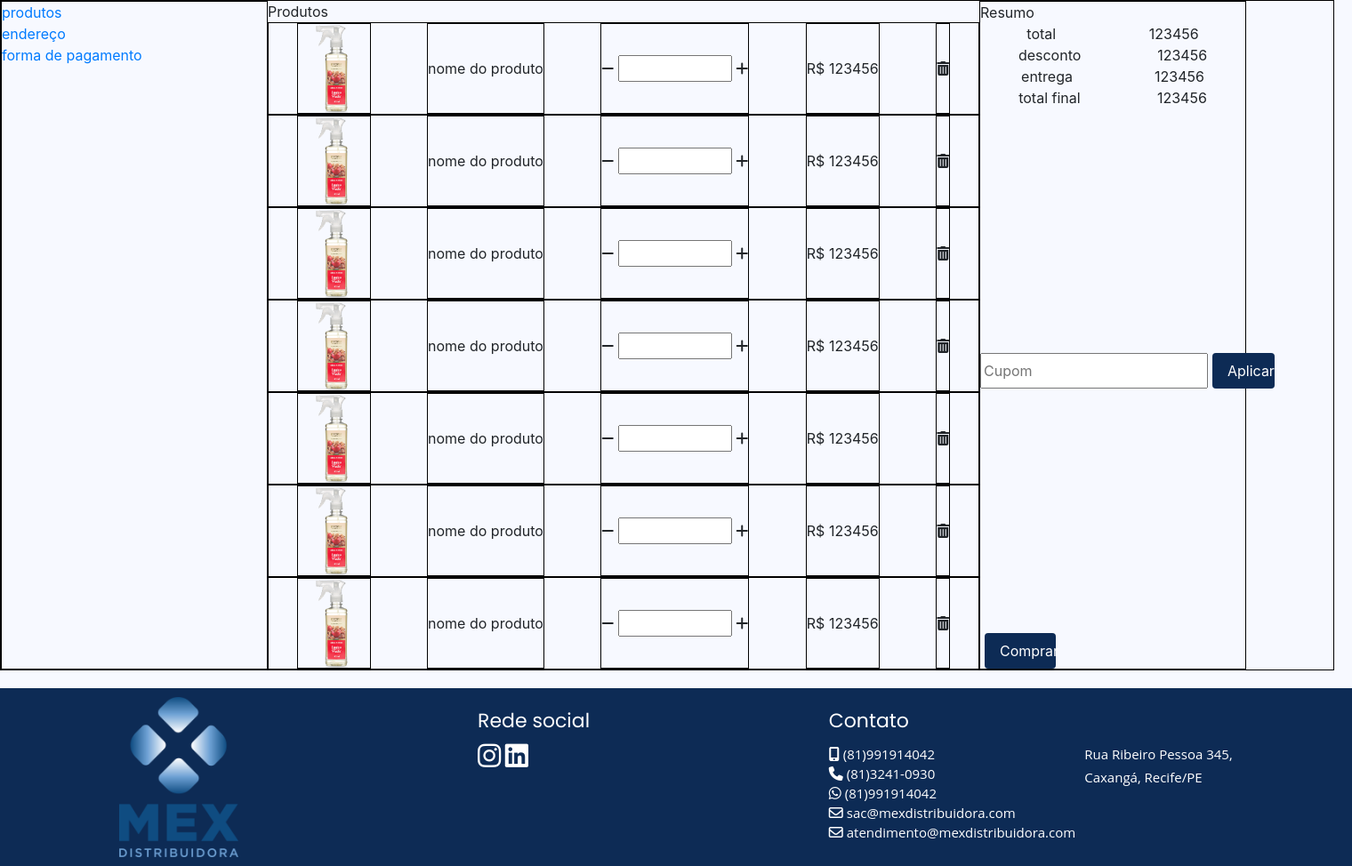
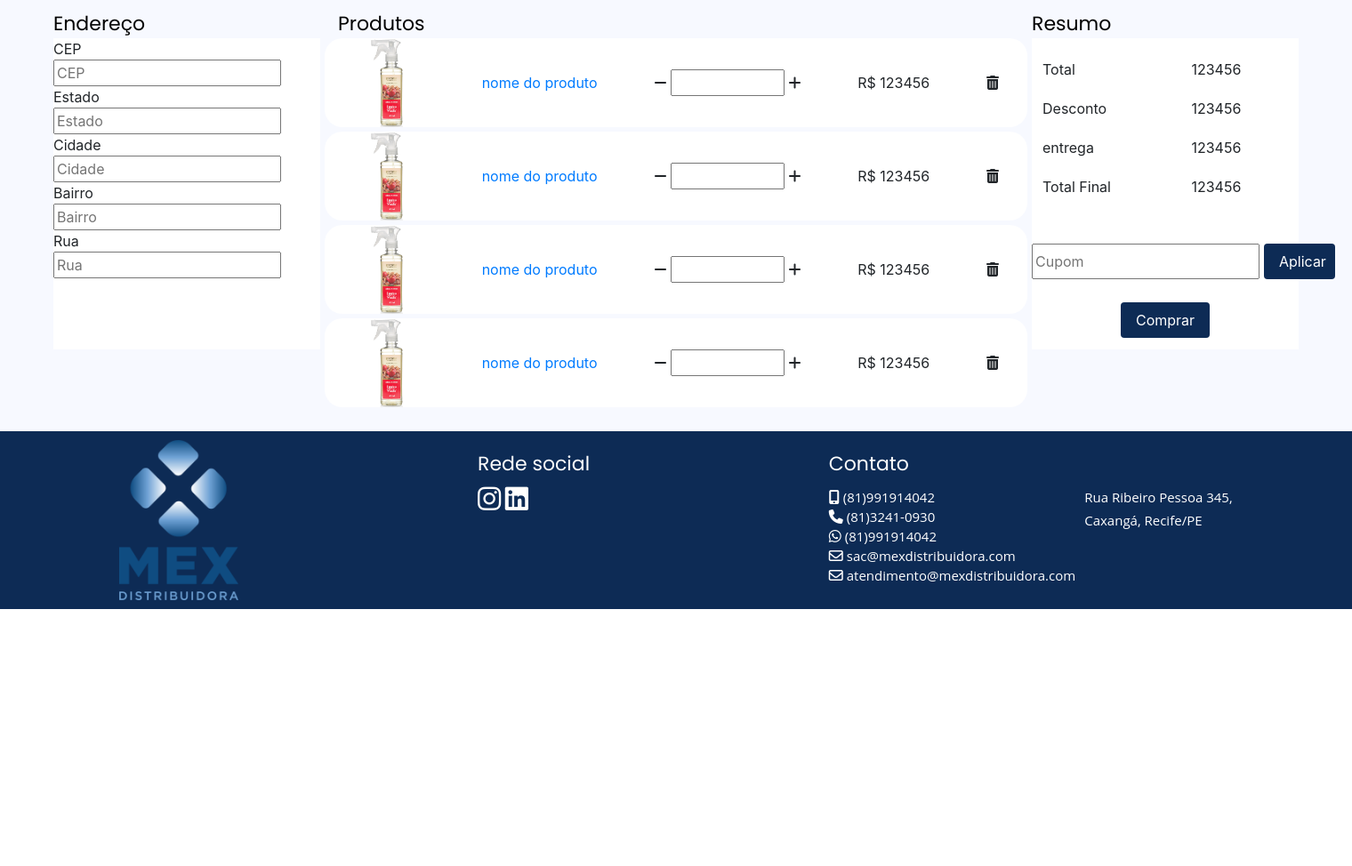
Before and after one commit to wilsoncampos465/site-mex, a PHP site: page /carrinho.php in a window 1520 px wide. Shown: the part 115-1089 px from the top of the page at 89% size. After the commit the page ends 800 px from the top, so only its background shows below. Run offline with PHP 8.4, Linux system fonts and the light colour scheme.

Commit message:
atualização 13/7

```diff
--- a/site mex/carrinho.php
+++ b/site mex/carrinho.php
@@ -2,7 +2,7 @@
 <head>
 	<title>Carrinho</title>
 	<meta charset="utf-8" name="viewport" content="width=device-width, initial-scale=1.0">
-	<link rel = "icon" href = "imagens/iconeAba.png"/>
+	<link rel = "icon" href = "imagens/icone-aba.png"/>
 	<link rel = "stylesheet" href = "bootstrap.css">
 	<link rel = "stylesheet" href = "estilo.css">
 	<link rel="stylesheet" href="https://cdnjs.cloudflare.com/ajax/libs/font-awesome/6.4.0/css/all.min.css" integrity="sha512-iecdLmaskl7CVkqkXNQ/ZH/XLlvWZOJyj7Yy7tcenmpD1ypASozpmT/E0iPtmFIB46ZmdtAc9eNBvH0H/ZpiBw==" crossorigin="anonymous" referrerpolicy="no-referrer" />
@@ -13,36 +13,46 @@
 	<!-- barra de navegação -->
 	<?php require "nav-bar.php" ?>
 	<!-- conteudo do carrinho -->
-	<div class="carrinho d-flex div-teste">
+	<div class="carrinho d-flex  justify-content-center">
 		<!-- etapa de compra (nav-bar horizontal) -->
-		<div class="div-teste div-etapa">
-			<a href="">
-				produtos
-			</a>
+		<div class="d-flex flex-column">
+			<span class="titulo">Endereço</span>
+			<div class=" div-resumo">
+				<span>CEP</span>
 				<br>
-			<a href="">
-				endereço
-			</a>
+				<input id="" required type="" name="" placeholder="CEP" class="">
 				<br>
-			<a href="">
-				forma de pagamento
-			</a>
+				<span>Estado</span>
+				<br>
+				<input id="" required type="" name="" placeholder="Estado" class="">
+				<br>
+				<span>Cidade</span>
+				<br>
+				<input id="" required type="" name="" placeholder="Cidade" class="">
+				<br>
+				<span>Bairro</span>
+				<br>
+				<input id="" required type="" name="" placeholder="Bairro" class="">
+				<br>
+				<span>Rua</span>
+				<br>
+				<input id="" required type="" name="" placeholder="Rua" class="">
 			</div>
-
+		</div>
 		<!-- itens -->
-		<div class="coluna-itens-carrinho d-flex flex-column">
-			<span>Produtos</span>
-			<div class="d-flex justify-content-around div-teste">
+		<div class="coluna-itens d-flex flex-column">
+			<span class="titulo" style="margin-left: 20px;">Produtos</span>
+			<div class="d-flex justify-content-around  linha-carrinho">
 				<!-- imagem -->
-				<div class="div-teste item-carrinho">
+				<div class=" item-carrinho">
 					<img style="height: 100px;" src="imagens/produtos/img1.png">
 				</div>
 				<!-- nome -->
-				<div class="div-teste item-carrinho">
-					<span>nome do produto</span>
+				<div class=" item-carrinho">
+					<a href="">nome do produto</a>
 				</div>
 				<!-- quantidade -->
-				<div class="div-teste item-carrinho">
+				<div class=" item-carrinho">
 					<div>
 						<i class="fa-solid fa-minus"></i>
 						<input type = "number" name = "quantidade" min = "0" max = "500000">
@@ -50,25 +60,25 @@
 					</div>
 				</div>
 				<!-- preço -->
-				<div class="div-teste item-carrinho">
+				<div class=" item-carrinho">
 					<span> R$ 123456</span>
 				</div>
 				<!-- excluir -->
-				<div class="div-teste item-carrinho">
+				<div class=" item-carrinho">
 					<i class="fa-solid fa-trash-can"></i>
 				</div>
 			</div>
-			<div class="d-flex justify-content-around div-teste">
+			<div class="d-flex justify-content-around  linha-carrinho">
 				<!-- imagem -->
-				<div class="div-teste item-carrinho">
+				<div class=" item-carrinho">
 					<img style="height: 100px;" src="imagens/produtos/img1.png">
 				</div>
 				<!-- nome -->
-				<div class="div-teste item-carrinho">
-					<span>nome do produto</span>
+				<div class=" item-carrinho">
+					<a href="">nome do produto</a>
 				</div>
 				<!-- quantidade -->
-				<div class="div-teste item-carrinho">
+				<div class=" item-carrinho">
 					<div>
 						<i class="fa-solid fa-minus"></i>
 						<input type = "number" name = "quantidade" min = "0" max = "500000">
@@ -76,25 +86,25 @@
 					</div>
 				</div>
 				<!-- preço -->
-				<div class="div-teste item-carrinho">
+				<div class=" item-carrinho">
 					<span> R$ 123456</span>
 				</div>
 				<!-- excluir -->
-				<div class="div-teste item-carrinho">
+				<div class=" item-carrinho">
 					<i class="fa-solid fa-trash-can"></i>
 				</div>
 			</div>
-			<div class="d-flex justify-content-around div-teste">
+			<div class="d-flex justify-content-around  linha-carrinho">
 				<!-- imagem -->
-				<div class="div-teste item-carrinho">
+				<div class=" item-carrinho">
 					<img style="height: 100px;" src="imagens/produtos/img1.png">
 				</div>
 				<!-- nome -->
-				<div class="div-teste item-carrinho">
-					<span>nome do produto</span>
+				<div class=" item-carrinho">
+					<a href="">nome do produto</a>
 				</div>
 				<!-- quantidade -->
-				<div class="div-teste item-carrinho">
+				<div class=" item-carrinho">
 					<div>
 						<i class="fa-solid fa-minus"></i>
 						<input type = "number" name = "quantidade" min = "0" max = "500000">
@@ -102,25 +112,25 @@
 					</div>
 				</div>
 				<!-- preço -->
-				<div class="div-teste item-carrinho">
+				<div class=" item-carrinho">
 					<span> R$ 123456</span>
 				</div>
 				<!-- excluir -->
-				<div class="div-teste item-carrinho">
+				<div class=" item-carrinho">
 					<i class="fa-solid fa-trash-can"></i>
 				</div>
 			</div>
-			<div class="d-flex justify-content-around div-teste">
+			<div class="d-flex justify-content-around  linha-carrinho">
 				<!-- imagem -->
-				<div class="div-teste item-carrinho">
+				<div class=" item-carrinho">
 					<img style="height: 100px;" src="imagens/produtos/img1.png">
 				</div>
 				<!-- nome -->
-				<div class="div-teste item-carrinho">
-					<span>nome do produto</span>
+				<div class=" item-carrinho">
+					<a href="">nome do produto</a>
 				</div>
 				<!-- quantidade -->
-				<div class="div-teste item-carrinho">
+				<div class=" item-carrinho">
 					<div>
 						<i class="fa-solid fa-minus"></i>
 						<input type = "number" name = "quantidade" min = "0" max = "500000">
@@ -128,118 +138,59 @@
 					</div>
 				</div>
 				<!-- preço -->
-				<div class="div-teste item-carrinho">
+				<div class=" item-carrinho">
 					<span> R$ 123456</span>
 				</div>
 				<!-- excluir -->
-				<div class="div-teste item-carrinho">
+				<div class=" item-carrinho">
 					<i class="fa-solid fa-trash-can"></i>
 				</div>
 			</div>
-			<div class="d-flex justify-content-around div-teste">
-				<!-- imagem -->
-				<div class="div-teste item-carrinho">
-					<img style="height: 100px;" src="imagens/produtos/img1.png">
 		</div>
-				<!-- nome -->
-				<div class="div-teste item-carrinho">
-					<span>nome do produto</span>
-				</div>
-				<!-- quantidade -->
-				<div class="div-teste item-carrinho">
-					<div>
-						<i class="fa-solid fa-minus"></i>
-						<input type = "number" name = "quantidade" min = "0" max = "500000">
-						<i class="fa-solid fa-plus"></i>
-					</div>
-				</div>
-				<!-- preço -->
-				<div class="div-teste item-carrinho">
-					<span> R$ 123456</span>
-				</div>
-				<!-- excluir -->
-				<div class="div-teste item-carrinho">
-					<i class="fa-solid fa-trash-can"></i>
-				</div>
-			</div>
-			<div class="d-flex justify-content-around div-teste">
-				<!-- imagem -->
-				<div class="div-teste item-carrinho">
-					<img style="height: 100px;" src="imagens/produtos/img1.png">
-				</div>
-				<!-- nome -->
-				<div class="div-teste item-carrinho">
-					<span>nome do produto</span>
-				</div>
-				<!-- quantidade -->
-				<div class="div-teste item-carrinho">
-					<div>
-						<i class="fa-solid fa-minus"></i>
-						<input type = "number" name = "quantidade" min = "0" max = "500000">
-						<i class="fa-solid fa-plus"></i>
-					</div>
-				</div>
-				<!-- preço -->
-				<div class="div-teste item-carrinho">
-					<span> R$ 123456</span>
-				</div>
-				<!-- excluir -->
-				<div class="div-teste item-carrinho">
-					<i class="fa-solid fa-trash-can"></i>
-				</div>
-			</div>
-			<div class="d-flex justify-content-around div-teste">
-				<!-- imagem -->
-				<div class="div-teste item-carrinho">
-					<img style="height: 100px;" src="imagens/produtos/img1.png">
-				</div>
-				<!-- nome -->
-				<div class="div-teste item-carrinho">
-					<span>nome do produto</span>
-				</div>
-				<!-- quantidade -->
-				<div class="div-teste item-carrinho">
-					<div>
-						<i class="fa-solid fa-minus"></i>
-						<input type = "number" name = "quantidade" min = "0" max = "500000">
-						<i class="fa-solid fa-plus"></i>
-					</div>
-				</div>
-				<!-- preço -->
-				<div class="div-teste item-carrinho">
-					<span> R$ 123456</span>
-				</div>
-				<!-- excluir -->
-				<div class="div-teste item-carrinho">
-					<i class="fa-solid fa-trash-can"></i>
-				</div>
-			</div>
+		<!-- Resumo -->
+		<div class=" d-flex flex-column">
+			<span class="titulo">Resumo</span>
+			<div class="d-flex flex-column  justify-content-around div-resumo">
 
-		</div>
-		<!-- total -->
-		<div class="div-teste div-total">
 				<!-- custos -->
-			<div>
-				<span>Resumo</span>
-				<div class="d-flex justify-content-around">
-					<span>total</span>
-					<span>123456</span>
-				</div>
-				<div class="d-flex justify-content-around">
-					<span>desconto</span>
-					<span>123456</span>
-				</div>
-				<div class="d-flex justify-content-around">
-					<span>entrega</span>
-					<span>123456</span>
-				</div>
-				<div class="d-flex justify-content-around">
-					<span>total final</span>
-					<span>123456</span>
-				</div>
+				<div class="d-flex flex-column justify-content-start">
+					<table class="table table-borderless carrinho-custos">
+						<tr>
+							<td>
+								Total
+							</td>
+							<td>
+								123456
+							</td>
+						</tr>
+						<tr>
+							<td>
+								Desconto
+							</td>
+							<td>
+								123456
+							</td>
+						</tr>
+						<tr>
+							<td>
+								entrega
+							</td>
+							<td>
+								123456
+							</td>
+						</tr>
+						<tr>
+							<td>
+								Total Final
+							</td>
+							<td>
+								123456
+							</td>
+						</tr>
+					</table>
 				</div>
 				<!-- cupom -->
-			<div class="d-flex">
+				<div class="d-flex cupom">
 
 					<input id="" required type="" name="" placeholder="Cupom" class="">
 					<div class="botao-pesquisa rounded" onclick="mudarPagina(parseInt(document.getElementById('pagina').value))">
@@ -247,13 +198,15 @@
 					</div>
 				</div>
 				<!-- botão de compra-->
-			<div>
-				<div class="botao-pesquisa rounded" onclick="mudarPagina(parseInt(document.getElementById('pagina').value))">
+				<div class=" ">
+					<div class="botao-comprar-carrinho rounded" onclick="mudarPagina(parseInt(document.getElementById('pagina').value))">
 					<p class="centralizar-comprar">Comprar</p>
 					</div>
 				</div>
 			</div>
 		</div>
+
+	</div>
 	<!-- rodapé -->
 	<?php include "footer.php" ?>
 </body>
--- a/site mex/estilo.css
+++ b/site mex/estilo.css
@@ -156,6 +156,7 @@ a .texto-footer:hover{
 }
 .botao-pesquisa:hover{
 	cursor: pointer;
+	background-color: #4169E1;
 }
 .centralizar-busca{
 	position: relative;
@@ -176,30 +177,32 @@ a .texto-footer:hover{
 	height: 100%;
 }
 .carrinho{
-	min-height: calc(100vh - 200px - 115px);
-	width: 1500px;
+	min-height: calc(100vh - 200px - 115px - 20px);
+	width: 100%;
 	margin-bottom: 20px;
 }
 .div-teste{
 	border: 1px solid black;
 }
-.coluna-itens-carrinho{
+.coluna-itens{
 	width: 800px;
-	min-height: calc(100vh - 200px - 115px);
+	min-height: 100%;
 }
 .item-carrinho{
 	display: flex;
 	flex-direction: column;
 	justify-content: center;
 }
-.div-total{
+.linha-carrinho{
+	background-color: white;
+	border-radius: 20px;
+	margin: 5px;
+	margin-top: 0px;
+}
+.div-resumo{
 	width: 300px;
-	display: flex;
-	flex-direction: column;
-	justify-content: space-between;
-}
-.div-etapa{
-	width: 300px;
+	background-color: white;
+	height: 350px;
 }
 .centralizar-comprar{
 	position: relative;
@@ -211,12 +214,10 @@ a .texto-footer:hover{
 .opcoes{
 	width: 200px;
 }
-.pedidos{
-	width: 800px;
-}
 .filtro-categorias{
 	width: 300px;
-	height:100%;
+	height:100vh;
+	margin-top: 25px;
 }
 .div-filtro{
 	margin-left: 30px;
@@ -230,25 +231,36 @@ a .texto-footer:hover{
 ul li{
     list-style-type: none;
 }
-.qr-code{
-	height: 120px;
-	margin-top: auto;
-}
-.app{
-	height: 40px;
-	padding-left: 10px;
-}
 .logo-footer{
 	height: 180px;
 	margin-top: 10px;
 }
-
-
-
-
-
-
-
+.botao-comprar-carrinho{
+	height: 40px;
+	width: 100px;
+	margin-left: auto;
+	margin-right: auto;
+	color: white;
+	background-color: #0D2B55;
+}
+.botao-comprar-carrinho:hover{
+	cursor: pointer;
+	background-color: #4169E1;
+}
+.cupom{
+	margin-left: auto;
+	margin-right: auto;
+}
+.titulo{
+	color: black;
+	font-family: Poppins, sans-serif;
+	font-size: 22px;
+	font-weight: 400;
+	margin-top: 10px;
+}
+.carrinho-custos{
+	padding-left: 10px;
+}
 
 
 
--- a/site mex/tela-inicial.php
+++ b/site mex/tela-inicial.php
@@ -1,6 +1,6 @@
 <div class="d-flex">
 	<!-- filtro de categorias -->
-	<div class="filtro-categorias d-flex flex-column justify-content-center">
+	<div class="filtro-categorias d-flex flex-column justify-content-start">
 		<div class="flutuar div-filtro">
 			<ul class="list-group">
 				<li class="list-group-item">
```
Also changed, not shown: site mex/para fazer.txt (+7 -11 lines), site mex/perfil.php (+35 -48 lines). Lines whose indentation alone changed are shown as unchanged.
